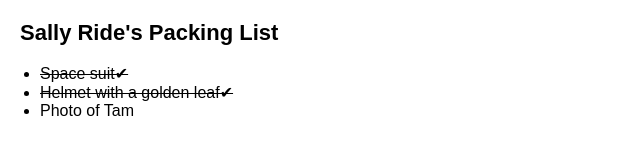
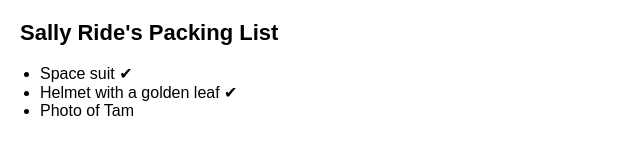
Before and after one commit to Pironeer-1/LeeJihyeon, a React (Create React App) app in the folder React_Master_03_06/: page / in a window 1280 px wide. Shown: the top 160 px of the page, without its empty margins (0-640 px from the left). Built offline with nearby package versions, Linux system fonts and the light colour scheme.

Commit message:
[Update]React_Master_03_06_05

```diff
--- a/React_Master_03_06/src/App.js
+++ b/React_Master_03_06/src/App.js
@@ -17,16 +17,24 @@
 //     return <li className="item">{name}</li>;
 // }
 
+// function Item({ name, isPacked }) {
+//     return (
+//         <li className="item">
+//             {isPacked ? (
+//                 <del>
+//                     {name + '✔'}
+//                 </del>
+//             ) : (
+//                 name
+//             )}
+//         </li>
+//     );
+// }
+
 function Item({ name, isPacked }) {
     return (
         <li className="item">
-            {isPacked ? (
-                <del>
-                    {name + '✔'}
-                </del>
-            ) : (
-                name
-            )}
+            {name} {isPacked && '✔'}
         </li>
     );
 }
```
